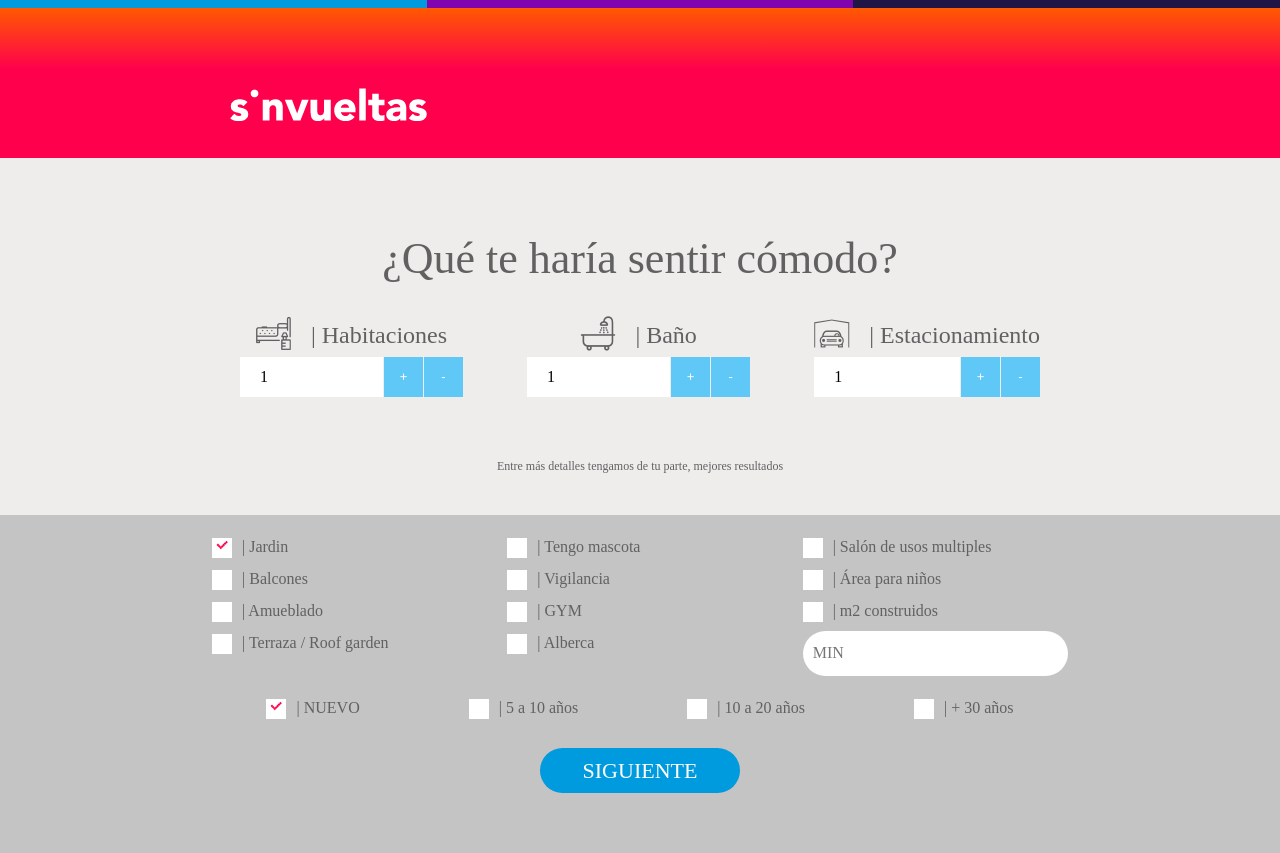
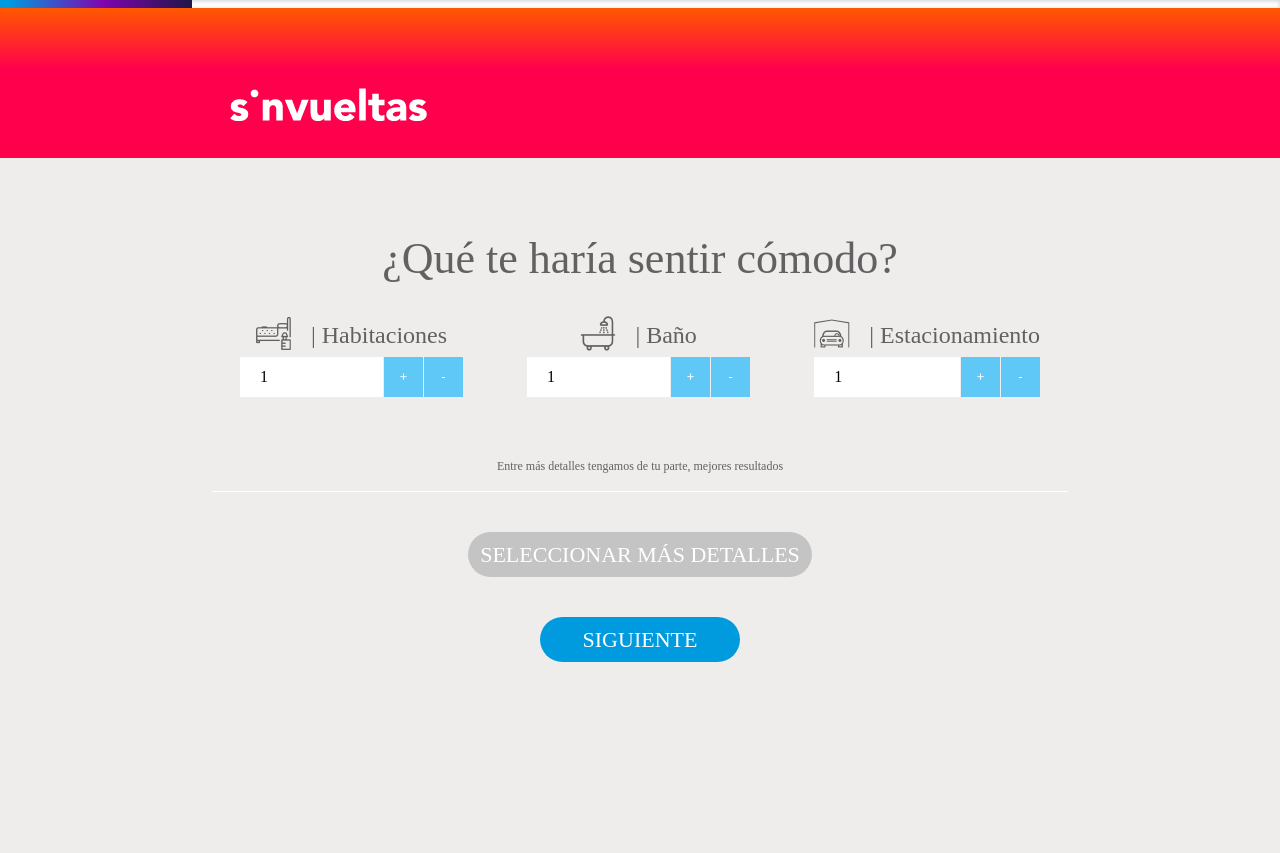
Before and after one commit to btqdesign/sinvueltas-front, a website built with webpack: page pages/que-te-haria-sentir-comodo.html in a window 1280 px wide. After the commit the page ends 800 px from the top, so only its background shows below. Built offline with nearby package versions, Linux system fonts and the light colour scheme; a web font is replaced by a local one.

Commit message:
FRONT:UPDATE y correcciones qa

```diff
--- a/components/pages.scss
+++ b/components/pages.scss
@@ -24,6 +24,30 @@ button, a{
     cursor: pointer;
     &:focus{
         outline: none;
+    }
+}
+hr {
+    &.white{
+        border-top: 1px solid white;
+    }
+}
+.btn-collapse{
+    background-color: $color-medium-gray;
+    border: none;
+    border-radius: 50px;
+    height: 40px;
+    font-size: 12px;
+    &:focus{
+        border: none;
+        outline: none;
+        box-shadow: none;
+    }
+    &:hover{
+        border: none;
+    }
+    &[aria-expanded=true]{
+        width: 100%;
+        border-radius:0;
     }
 }
 .icon-size{
@@ -60,6 +84,9 @@ button, a{
 .xs-mr-40-lg-75{
     margin-bottom: 40px !important;
 }
+.xs-mrT-40-lg-75{
+    margin-top: 40px !important;
+}
 .mr-right{
     &-20{
         margin-right: 20px !important;
@@ -80,20 +107,44 @@ button, a{
 html{
     position: relative;
     &.full-back{
+
         body {
             height: 100%;
             position: relative;
-            background: url("/dist/img/main-mobile.png") no-repeat center center fixed;
-            background-size: cover;
+        }
+        &.v1{
+            body{
+                background: url("/dist/img/imagen-random-mov.jpg") no-repeat center center fixed;
+                background-size: cover;
+            }
         }
         &.v2{
             body{
-                background: url("/dist/img/main-mobile-2.png") no-repeat center center fixed;
+                background: url("/dist/img/imagen-random-mov2.jpg") no-repeat center center fixed;
                 background-size:cover;
             }
         }
     }
   }
+.component-progress{
+    border-radius: 0;
+    height: 8px;
+    width: 100%;
+    display: flex;
+    &[value]{
+        -webkit-appearance: none;
+        appearance: none;
+        &::-webkit-progress-bar{
+            background-color: white;
+            box-shadow: 0 1px 4px rgba(0, 0, 0, 0.2) inset;
+        }
+        &::-webkit-progress-value {
+            background: linear-gradient(90deg, #009ADE 4.63%, #8005AF 53.54%, #1F1646 100%);
+
+        }
+    }
+
+}
 .main-wrapper{
     padding: {
         left: 52px;
@@ -672,6 +723,9 @@ input {
     .xs-mr-40-lg-75{
         margin-bottom: 75px !important;
     }
+    .xs-mrT-40-lg-75{
+        margin-bottom: 75px !important;
+    }
     .btn-red{
         &.registrar{
             width: 380px;
@@ -708,6 +762,10 @@ input {
         }
 
     }
+    .btn-collapse{
+        height: 45px;
+        font-size: 22px;
+    }
     .choose{
         width: 25%;
     }
@@ -737,14 +795,19 @@ input {
     html{
         &.full-back{
             body {
-                background: url("/dist/img/main.jpg") no-repeat center center fixed;
                 background-size: cover;
                 overflow: hidden;
             }
+            &.v1{
+                body{
+                    background: url("/dist/img/Imagen-random1.jpg") no-repeat center center fixed;
+                }
+            }
             &.v2{
-                background: url("/dist/img/main-2.jpg") no-repeat center center fixed;
+                body{
+                    background: url("/dist/img/imagen-random2.jpg") no-repeat center center fixed;
+                }
             }
-            background-size:cover;
         }
     }
     .items{
--- a/pages/que-te-haria-sentir-comodo.html
+++ b/pages/que-te-haria-sentir-comodo.html
@@ -12,11 +12,7 @@
 
 <body class="bg-gray">
     <section class="top">
-        <div class="line-color">
-            <div class="item-color-1"></div>
-            <div class="item-color-2"></div>
-            <div class="item-color-3"></div>
-        </div>
+        <progress class="component-progress" max="100" value="15"></progress>
         <div class="pleca-roja">
             <div class="main-wrapper">
                 <figure class="col-12">
@@ -53,8 +49,15 @@
             </div>
         </form>
         <p class="text-center text-details">Entre más detalles tengamos de tu parte, mejores resultados</p>
+        <hr class="white">
     </section>
-    <section class="detalles">
+
+    <div class="text-center">
+        <button class="btn btn-secondary btn-collapse" type="button" data-toggle="collapse" data-target="#details" aria-expanded="false" aria-controls="detail">
+            SELECCIONAR MÁS DETALLES
+        </button>
+    </div>
+    <section class="detalles collapse" id="details">
         <div class="main-wrapper">
             <form action="">
                 <div class="row">
@@ -133,11 +136,11 @@
                     </div>
                 </div>
             </form>
-            <div class="text-center">
-                <button class="btn-1">SIGUIENTE</button>
-            </div>
         </div>
-        </section>
+    </section>
+    <div class="text-center  xs-mrT-40-lg-75 xs-mr-40-lg-75">
+            <button class="btn-1">SIGUIENTE</button>
+        </div>
     <script type="text/javascript" src="/dist/js/jquery-3.3.1.min.js"></script>
     <script type="text/javascript" src="/dist/js/bootstrap.bundle.min.js"></script>
     <script type="text/javascript" src="/dist/js/bundle.js"></script>
```
Also changed, not shown: pages/cual-es-tu-presupuesto.html (+1 -5 lines), pages/en-donde-te-gustaria-vivir.html (+1 -5 lines), pages/que-lugares-frecuentas.html (+1 -5 lines), pages/que-prefieres-tener-cerca.html (+1 -5 lines), pages/que-tipo-de-propiedad-necesitas.html (+1 -5 lines), pages/queremos-conocerte-perfil.html (+1 -5 lines), pages/queremos-conocerte.html (+1 -5 lines), pages/queremos-llamarte.html (+1 -5 lines), dist/css/style.css, dist/img/Imagen-random1.jpg (added), dist/img/imagen-random-mov.jpg (added), dist/img/imagen-random-mov2.jpg (added), dist/img/imagen-random2.jpg (added), dist/img/main-2.jpg (deleted), 2 more files.
